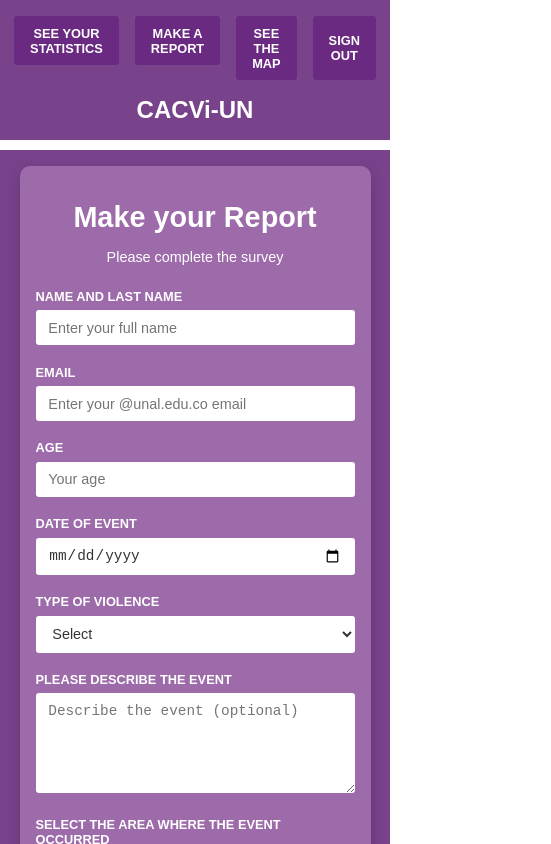
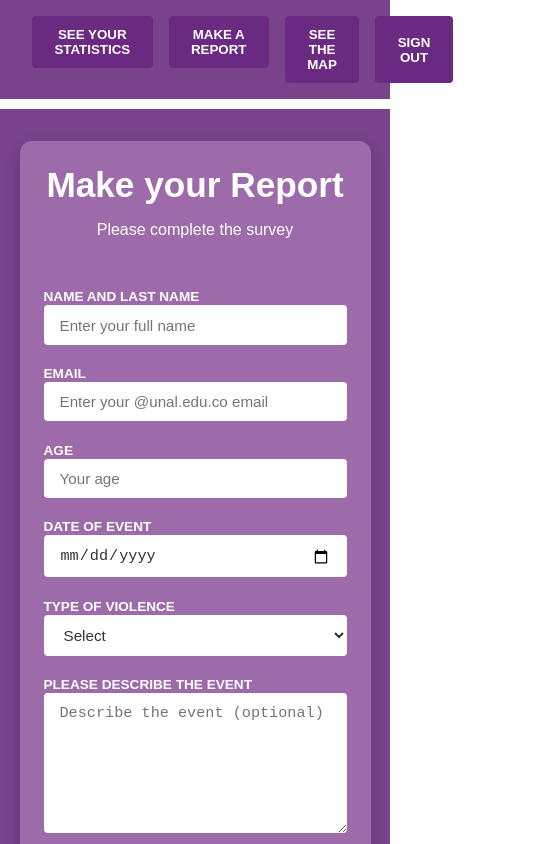
Before and after one commit to jumontenegrol/cacviun, a React (Create React App) app: page /cacviun/reportPrueba in a window 390 px wide. Shown: the top 844 px of the page, 551 px wide, since content can reach past the window. Built offline with nearby package versions, Linux system fonts and the light colour scheme.

Commit message:
Version final front sin comunicacion

```diff
--- a/src/styles/Report.css
+++ b/src/styles/Report.css
@@ -1,34 +1,39 @@
 body {
   margin: 0;
   font-family: Arial, sans-serif;
-  box-sizing: border-box;
   overflow-y: scroll;
 }
 
-.go-front{
-  z-index: 4000 !important;
-}
-
+/* --- Contenedor general --- */
 .report-container {
   background-color: #79438c;
   min-height: 100vh;
+
   display: flex;
   flex-direction: column;
+  align-items: center;
   color: white;
 }
 
+/* --- Sticky header --- */
 .report-header {
+  width: 100%;
   background-color: #79438c;
   padding: 1rem 2rem;
+
   display: flex;
   justify-content: space-between;
   align-items: center;
-  width: 100%;
-  box-sizing: border-box;
+
   border-bottom: 10px solid white;
   position: sticky;
   top: 0;
   z-index: 100;
+}
+
+.logo {
+  font-weight: bold;
+  font-size: 1.8rem;
 }
 
 .header-buttons {
@@ -40,74 +45,48 @@ body {
   background-color: #6a2a82;
   color: white;
   border: none;
-  padding: 0.7rem 1.5rem;
+  padding: 0.7rem 1.4rem;
+  border-radius: 4px;
+  text-transform: uppercase;
   cursor: pointer;
   font-weight: bold;
-  font-size: 0.9rem;
-  border-radius: 3px;
-  text-transform: uppercase;
 }
 
 .header-btn:disabled {
   background-color: white;
   color: #6a2a82;
-  border: none;
-  padding: 0.7rem 1.5rem;
-  cursor: pointer;
-  font-weight: bold;
-  font-size: 0.9rem;
-  border-radius: 3px;
-  text-transform: uppercase;
-}
-
-.header-btn:hover {
-  background-color: white;
 }
 
 .header-btn:not(:disabled):hover {
-  background-color: #5d2472; /* o el color que tú tengas */
+  background-color: #5d2472;
 }
 
-.logo-wrapper {
-  display: inline-block;
-  margin-right: 2rem;
-}
-
-.logo {
-  font-weight: bold;
-  font-size: 1.5rem;
-  color: white;
-}
-
+/* --- Contenido del formulario --- */
 .report-content {
   background-color: #9d6baa;
-  margin: 2rem auto;
+  margin: 2rem 0;
   padding: 2.5rem 3rem;
-  border-radius: 10px;
+  border-radius: 12px;
+
+  width: 90%;
+  max-width: 700px;
+
   display: flex;
   flex-direction: column;
   gap: 2rem;
-  width: 90%;
-  max-width: 700px;
-  box-shadow: 0 5px 15px rgba(0, 0, 0, 0.2);
-  box-sizing: border-box;
-}
 
-.form-header-text {
-  margin-bottom: 0;
-  text-align: center;
+  box-shadow: 0 5px 15px rgba(0,0,0,0.2);
 }
 
 .form-title {
   font-size: 2.2rem;
-  margin-bottom: 0.5rem;
-  color: white;
+  text-align: center;
+  margin: 0;
 }
 
 .form-subtitle {
   font-size: 1rem;
-  margin-bottom: 0;
-  color: white;
+  text-align: center;
 }
 
 .report-form-single-column {
@@ -116,16 +95,9 @@ body {
   gap: 1.2rem;
 }
 
-.form-group {
-  margin-bottom: 0;
-}
-
 .report-form-single-column label {
-  display: block;
-  margin-bottom: 0.4rem;
+  font-size: 0.85rem;
   font-weight: bold;
-  font-size: 0.85rem;
-  color: white;
 }
 
 .report-form-single-column input,
@@ -133,128 +105,42 @@ body {
 .report-form-single-column textarea {
   width: 100%;
   padding: 0.7rem 1rem;
+  border-radius: 4px;
   border: none;
-  border-radius: 3px;
-  background-color: white;
+  background: white;
+  font-size: 0.95rem;
   color: #333;
-  box-sizing: border-box;
-  font-size: 0.95rem;
 }
 
-.report-form-single-column textarea {
-  min-height: 150px;
+textarea {
+  min-height: 140px;
   resize: vertical;
 }
 
 .submit-btn {
-  margin-top: 2rem;
   background-color: #6a2a82;
   color: white;
-  padding: 1rem 1.5rem;
+  padding: 1rem;
   border: none;
-  border-radius: 3px;
+  border-radius: 5px;
   cursor: pointer;
   font-weight: bold;
-  font-size: 1rem;
   text-transform: uppercase;
   align-self: center;
-  width: auto;
 }
 
 .submit-btn:hover {
   background-color: #5d2472;
 }
 
-.map-placeholder {
-  background-color: white;
-  border-radius: 3px;
-  min-height: 200px;
-  margin-top: 0.5rem;
-}
-
 .error-msg {
   color: #ffcccc;
-  margin-top: 1rem;
-  font-weight: bold;
   text-align: center;
 }
 
-.Toastify__toast-container {
-  font-family: Arial, sans-serif;
-}
-
-.Toastify__toast--success {
-  background-color: #4CAF50;
-  color: white;
-}
-
-@media (max-width: 992px) {
+/* --- RESPONSIVE --- */
+@media (max-width: 768px) {
   .report-content {
-    gap: 1.5rem;
     padding: 1.5rem;
-    max-width: 90%;
-  }
-
-  .submit-btn {
-    align-self: center;
-    width: 100%;
-  }
-
-  .report-form-single-column textarea {
-    min-height: 100px;
   }
 }
-
-@media (max-width: 768px) {
-  .report-header {
-    flex-direction: column;
-    padding: 1rem;
-    gap: 1rem;
-  }
-
-  .header-buttons {
-    width: 100%;
-    justify-content: center;
-  }
-
-  .logo-wrapper {
-    margin-right: 0;
-  }
-
-  .report-content {
-    margin: 1rem auto;
-    padding: 1rem;
-  }
-
-  .report-form-single-column label {
-    font-size: 0.8rem;
-  }
-
-  .report-form-single-column input,
-  .report-form-single-column select,
-  .report-form-single-column textarea {
-    padding: 0.6rem 0.8rem;
-    font-size: 0.9rem;
-  }
-}
-
-@media (max-width: 480px) {
-  .header-btn {
-    padding: 0.6rem 1rem;
-    font-size: 0.8rem;
-  }
-
-  .form-title {
-    font-size: 1.8rem;
-  }
-
-  .form-subtitle {
-    font-size: 0.9rem;
-  }
-
-  .submit-btn {
-    padding: 0.8rem 1rem;
-    font-size: 0.9rem;
-  }
-
-}
--- a/src/styles/Statistics.css
+++ b/src/styles/Statistics.css
@@ -1,51 +1,48 @@
 body {
   margin: 0;
-  font-family: Arial, sans-serif;
-  box-sizing: border-box;
+  font-family: Arial;
   overflow-y: scroll;
 }
 
-.go-front {
-  z-index: 4000 !important;
-}
-
+/* --- Fondo general --- */
 .Statistics-container {
   background-color: #79438c;
   min-height: 100vh;
+
   display: flex;
   flex-direction: column;
+  align-items: center;
+
   color: white;
 }
 
+/* --- Contenido central --- */
 .Statistics-content {
   background-color: #9d6baa;
   margin: 2rem auto;
   padding: 2.5rem 3rem;
   border-radius: 10px;
+
+  width: 90%;
+  max-width: 1000px;
+
   display: flex;
   flex-direction: column;
   gap: 2rem;
-  width: 90%;
-  max-width: 1000px;
-  box-shadow: 0 5px 15px rgba(0, 0, 0, 0.2);
-  box-sizing: border-box;
+
+  box-shadow: 0 4px 10px rgba(0,0,0,0.2);
 }
 
-/* Títulos */
 .Statistics-form-title {
   font-size: 2.2rem;
-  margin-bottom: 0.3rem;
-  color: white;
   text-align: center;
 }
 
 .Statistics-form-subtitle {
-  font-size: 1rem;
-  margin-bottom: 0;
-  color: white;
   text-align: center;
 }
 
+/* --- Tabla --- */
 .tabla-container {
   overflow-x: auto;
   border-radius: 10px;
@@ -54,50 +51,38 @@ body {
 .tabla-incidentes {
   width: 100%;
   border-collapse: collapse;
-  font-size: 1rem;
   background-color: #a26eb7;
-  color: white;
   border-radius: 10px;
   overflow: hidden;
-  box-shadow: 0 4px 10px rgba(0, 0, 0, 0.15);
 }
 
 .tabla-incidentes thead th {
+  background: #8d52a0;
+  padding: 0.8rem;
+  text-transform: uppercase;
+  font-weight: bold;
   position: sticky;
   top: 0;
-  z-index: 1;
-  background-color: #8d52a0;
-  font-weight: bold;
-  color: white;
-  text-transform: uppercase;
-  padding: 0.8rem;
   border: 1px solid #b98ed2;
 }
 
 .tabla-incidentes td {
   padding: 0.8rem;
   border: 1px solid #b98ed2;
-  text-align: left;
+  max-width: 180px;
   word-wrap: break-word;
-  max-width: 180px;
 }
 
 .tabla-incidentes tbody tr:nth-child(even) {
-  background-color: #9d6baa;
+  background: #9d6baa;
 }
 
 .tabla-incidentes tbody tr:nth-child(odd) {
-  background-color: #a873c0;
+  background: #a873c0;
 }
 
 .tabla-incidentes tbody tr:hover {
   background-color: #b582ce;
+  transition: 0.2s;
   cursor: pointer;
-  transition: background-color 0.2s ease;
 }
-
-.error-message {
-  color: red;
-  text-align: center;
-  margin: 1rem 0;
-}
--- a/src/vistas/CreateAccountPrueba.jsx
+++ b/src/vistas/CreateAccountPrueba.jsx
@@ -133,7 +133,7 @@ function CreateAccountPrueba() {
         <div className="separator">Already Registered?</div>
 
         <button
-          className="secondary"
+          className="text-link"
           type="button"
           onClick={handleReturnLoginClick}
         >
--- a/src/vistas/LoginPrueba.jsx
+++ b/src/vistas/LoginPrueba.jsx
@@ -95,7 +95,7 @@ function LoginPrueba() {
         <div className="separator">Or</div>
 
         <button
-          className="secondary"
+          className="text-link"
           type="button"
           onClick={handleCreateAccountClick}
         >
```
Also changed, not shown: src/styles/App.css (+122 -25 lines).
